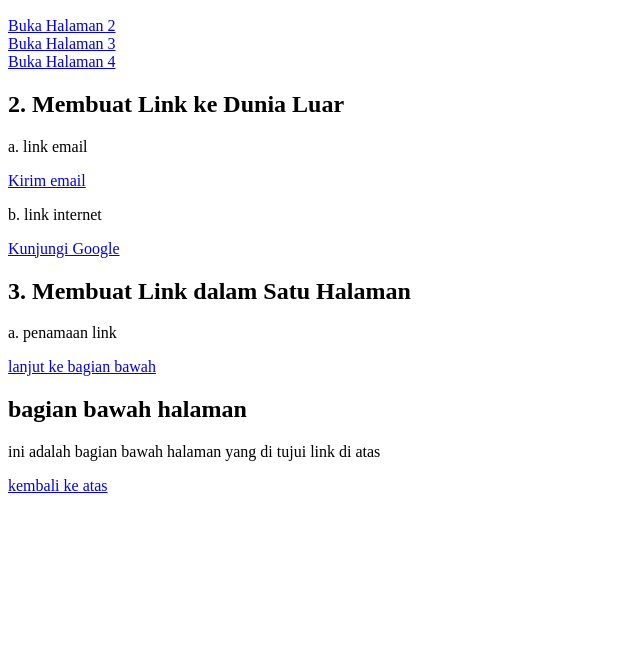
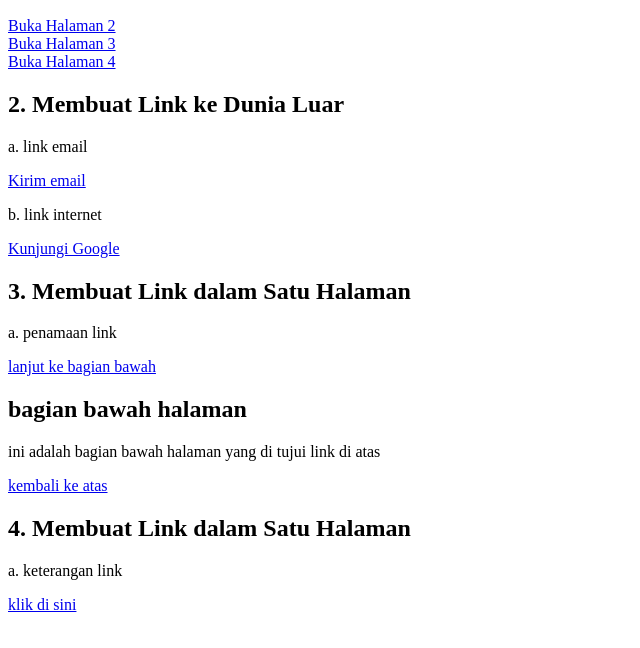
Before and after one commit to dynda21/1124160092-day-5, a plain HTML site: page index.html in a window 1280 px wide. Shown: the part 110-758 px from the top of the page, without its empty margins (0-640 px from the left). Drawn offline with Linux system fonts and the light colour scheme.

Commit message:
menambahkan soal ke 4

```diff
--- a/index.html
+++ b/index.html
@@ -27,3 +27,7 @@
     <h2 id="bagian-bawah">bagian bawah halaman</h2>
     <p>ini adalah bagian bawah halaman yang di tujui link di atas</p>
     <a href="#">kembali ke atas</a>
+
+    <h2>4. Membuat Link dalam Satu Halaman</h2>
+    <p>a. keterangan link</p>
+    <a href="https://wwwexample.com" title="kunjungin example.com">klik di sini</a>
```
